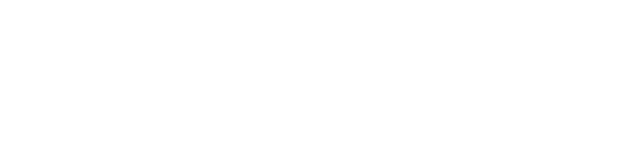
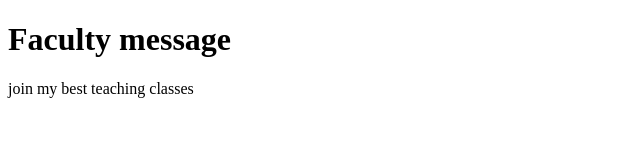
Before and after one commit to sachindhadwal12/CTS-batch-8, a plain HTML site: page About.html in a window 1280 px wide. Shown: the whole page, without its empty margins (0-640 px from the left). Drawn offline with Linux system fonts and the light colour scheme.

Commit message:
updated code

```diff
--- a/About.html
+++ b/About.html
@@ -8,6 +8,8 @@
 </head>
 
 <body>
+    <h1>Faculty message </h1>
+    <p> join my best teaching classes</p>
 
 </body>
 
```
